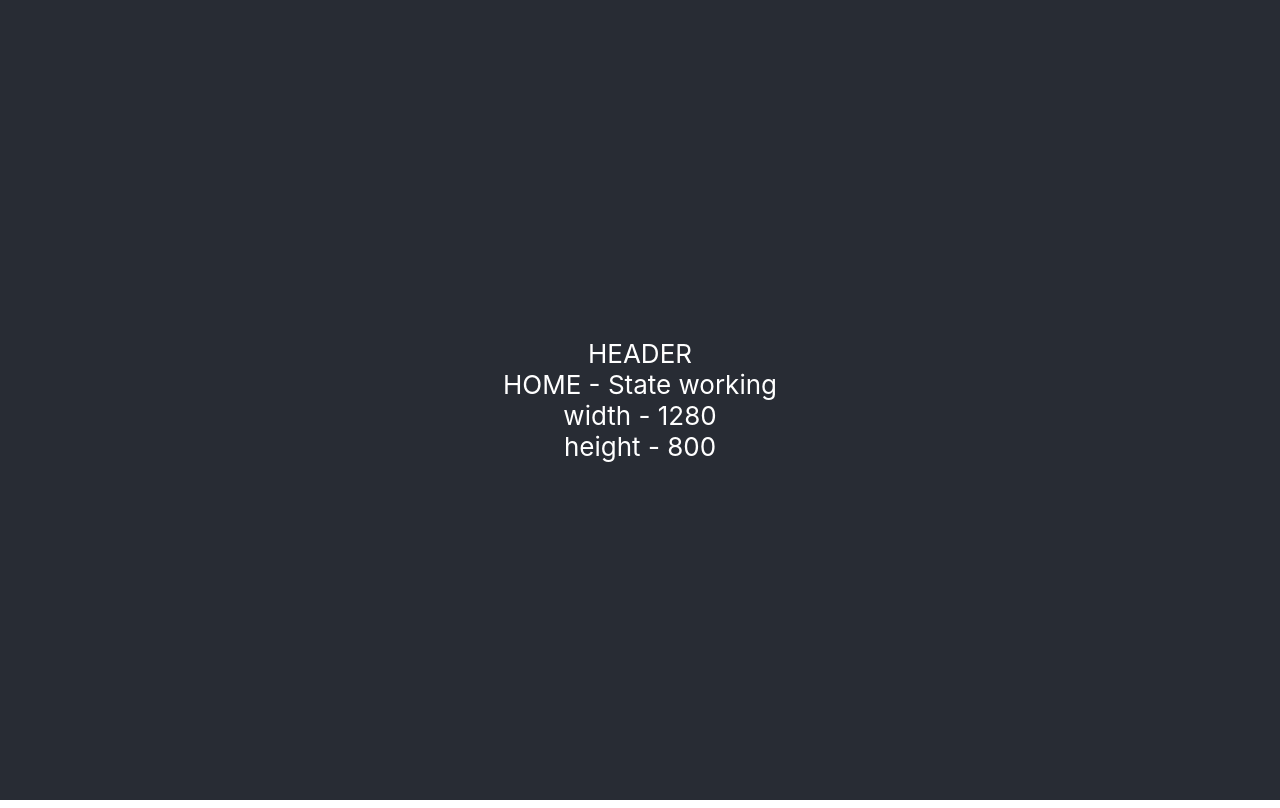
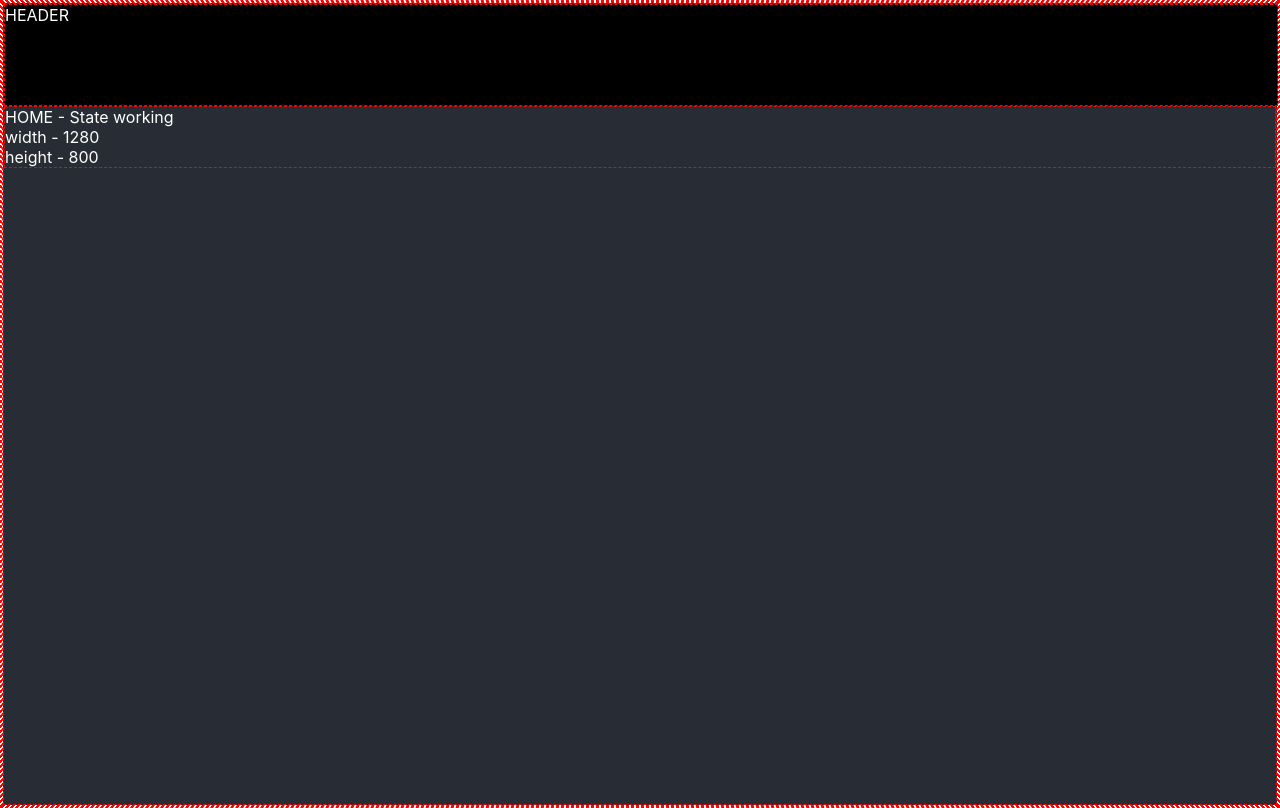
Before and after one commit to Oliver343/QuackShop, a React (Create React App) app: page / in a window 1280 px wide. Built offline with nearby package versions, Linux system fonts and the light colour scheme.

Commit message:
style changes for Home and Header

```diff
--- a/src/App.css
+++ b/src/App.css
@@ -1,4 +1,4 @@
-.App {
+/* .App {
   text-align: center;
 }
 
@@ -18,7 +18,6 @@
   min-height: 100vh;
   display: flex;
   flex-direction: column;
-  align-items: center;
   justify-content: center;
   font-size: calc(10px + 2vmin);
   color: white;
@@ -35,4 +34,4 @@
   to {
     transform: rotate(360deg);
   }
-}
+} */
--- a/src/App.js
+++ b/src/App.js
@@ -3,13 +3,11 @@ import Home from './pages/Home';
 import ContextProvider from './store/ContextProvider';
 function App() {
   return (
-    <div className="App">
-      <header className="App-header">
-        <ContextProvider>
-           <Home />
-        </ContextProvider>
-      </header>
-    </div>
+    <>
+      <ContextProvider>
+          <Home />
+      </ContextProvider>
+    </>
   );
 }
 
--- a/src/components/Header.jsx
+++ b/src/components/Header.jsx
@@ -1,7 +1,7 @@
 export default function Header() {
 
     return(
-        <div>
+        <div className="headerMain">
             HEADER
         </div>
     )
--- a/src/pages/Home.css
+++ b/src/pages/Home.css
@@ -1 +1,13 @@
-/* * { border: red dashed 1px } */
+* { border: red dashed 1px }
+
+.homeMain {
+    min-height: 100vh;
+    background-color: #282c34;
+    color: white;
+}
+
+.headerMain {
+    height: 100px;
+    width: 100%;
+    background-color: black;
+}
--- a/src/pages/Home.jsx
+++ b/src/pages/Home.jsx
@@ -19,13 +19,15 @@ export default function Home() {
     console.log(storeObject)
 
     return (
-        <>
+        <div className="homeMain">
             <Header />
-            HOME - {storeObject.checkState}
-            <br />
-            width - {width}
-            <br />
-            height - {height}
-        </>
+            <div>
+                HOME - {storeObject.checkState}
+                <br />
+                width - {width}
+                <br />
+                height - {height}
+            </div>
+        </div>
     )
 }
```
